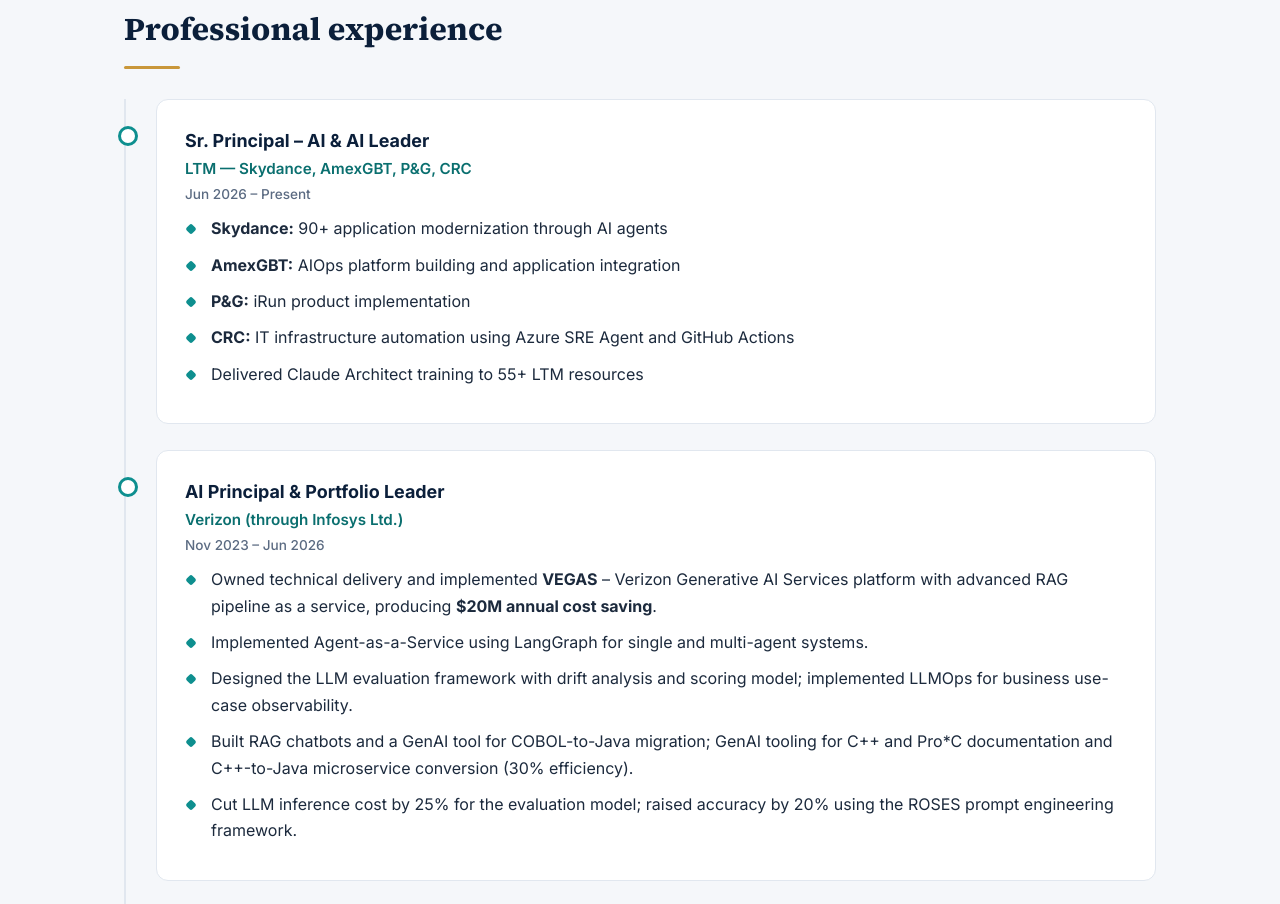
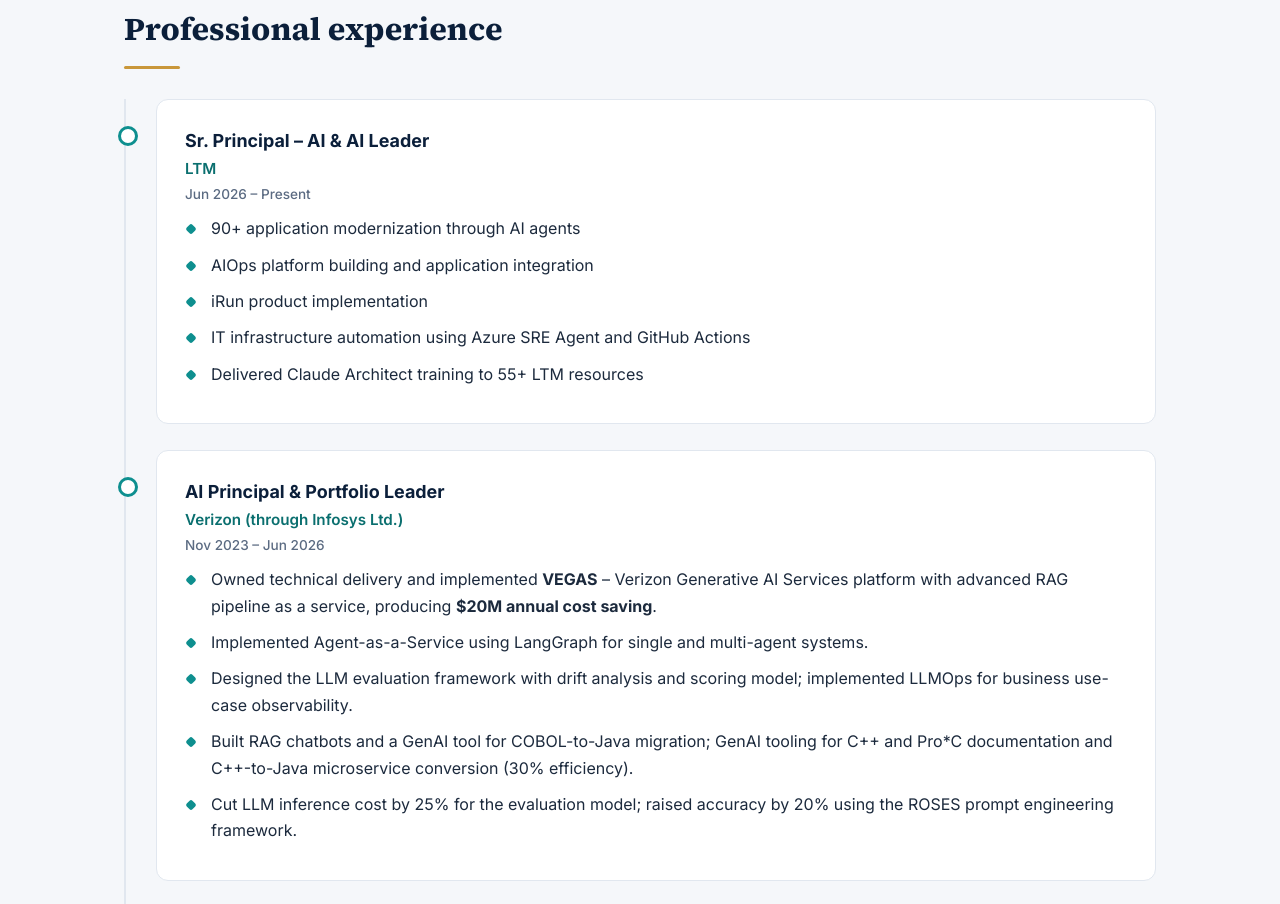
Before and after one commit to SachinJoshi6332/sachin-joshi-site, a plain HTML site: page index.html in a window 1280 px wide. Shown: the part 1831-2735 px from the top of the page. Drawn offline with Linux system fonts and the light colour scheme.

Commit message:
Add files via upload

```diff
--- a/index.html
+++ b/index.html
@@ -208,13 +208,13 @@ footer{text-align:center;color:var(--muted);font-size:.85rem;padding:0 0 40px}
 
       <div class="job card">
         <h3>Sr. Principal – AI &amp; AI Leader</h3>
-        <div class="org">LTM — Skydance, AmexGBT, P&amp;G, CRC</div>
+        <div class="org">LTM</div>
         <div class="when">Jun 2026 – Present</div>
         <ul class="tick">
-          <li><b>Skydance:</b> 90+ application modernization through AI agents</li>
-          <li><b>AmexGBT:</b> AIOps platform building and application integration</li>
-          <li><b>P&amp;G:</b> iRun product implementation</li>
-          <li><b>CRC:</b> IT infrastructure automation using Azure SRE Agent and GitHub Actions</li>
+          <li>90+ application modernization through AI agents</li>
+          <li>AIOps platform building and application integration</li>
+          <li>iRun product implementation</li>
+          <li>IT infrastructure automation using Azure SRE Agent and GitHub Actions</li>
           <li>Delivered Claude Architect training to 55+ LTM resources</li>
         </ul>
       </div>
```
